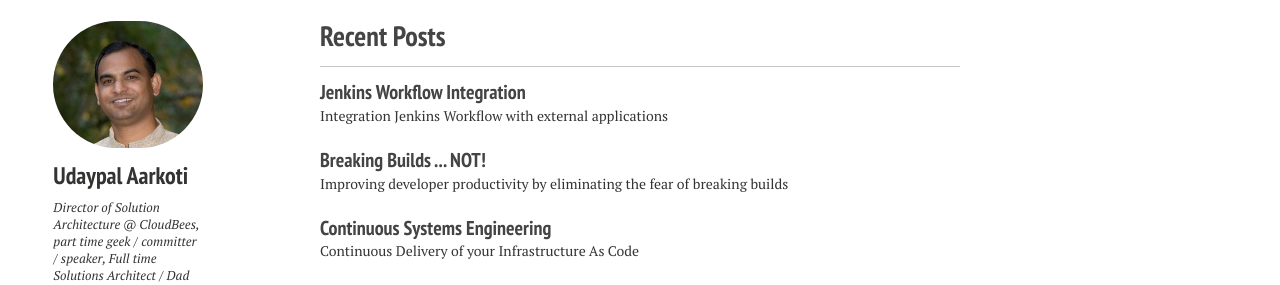
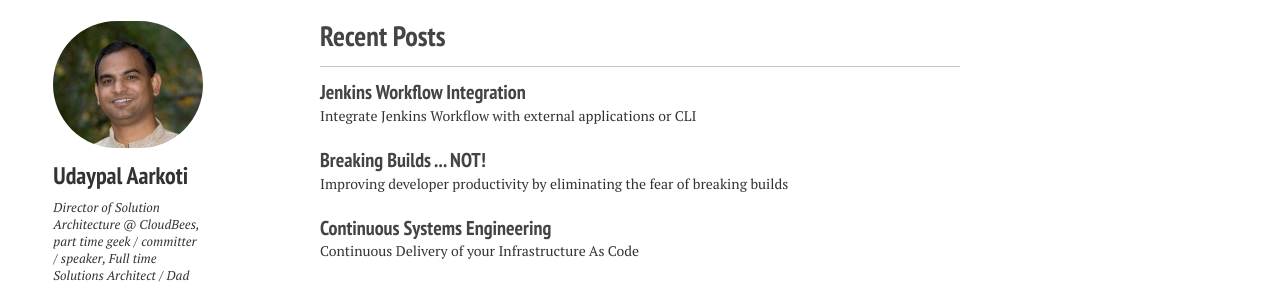
Before and after one commit to uaarkoti/uaarkoti.github.io, a Jekyll site: the page built from index.md, in a window 1280 px wide. Shown: the part 334-619 px from the top of the page. Built offline with Jekyll 4.4.1, drawn with Linux system fonts in a browser that asks for light colours; nearby versions of some CDN libraries.

Commit message:
Better description of Jenkins Workflow

```diff
--- a/_posts/2015-05-17-workflow-integration-using-rest-api.markdown
+++ b/_posts/2015-05-17-workflow-integration-using-rest-api.markdown
@@ -3,7 +3,7 @@ layout: post
 title: "Jenkins Workflow Integration"
 modified:
 categories:
-excerpt: "Integration Jenkins Workflow with external applications"
+excerpt: "Integrate Jenkins Workflow with external applications or CLI"
 tags: [Jenkins, Workflow, CD, Integration]
 comments: true
 image:
```
